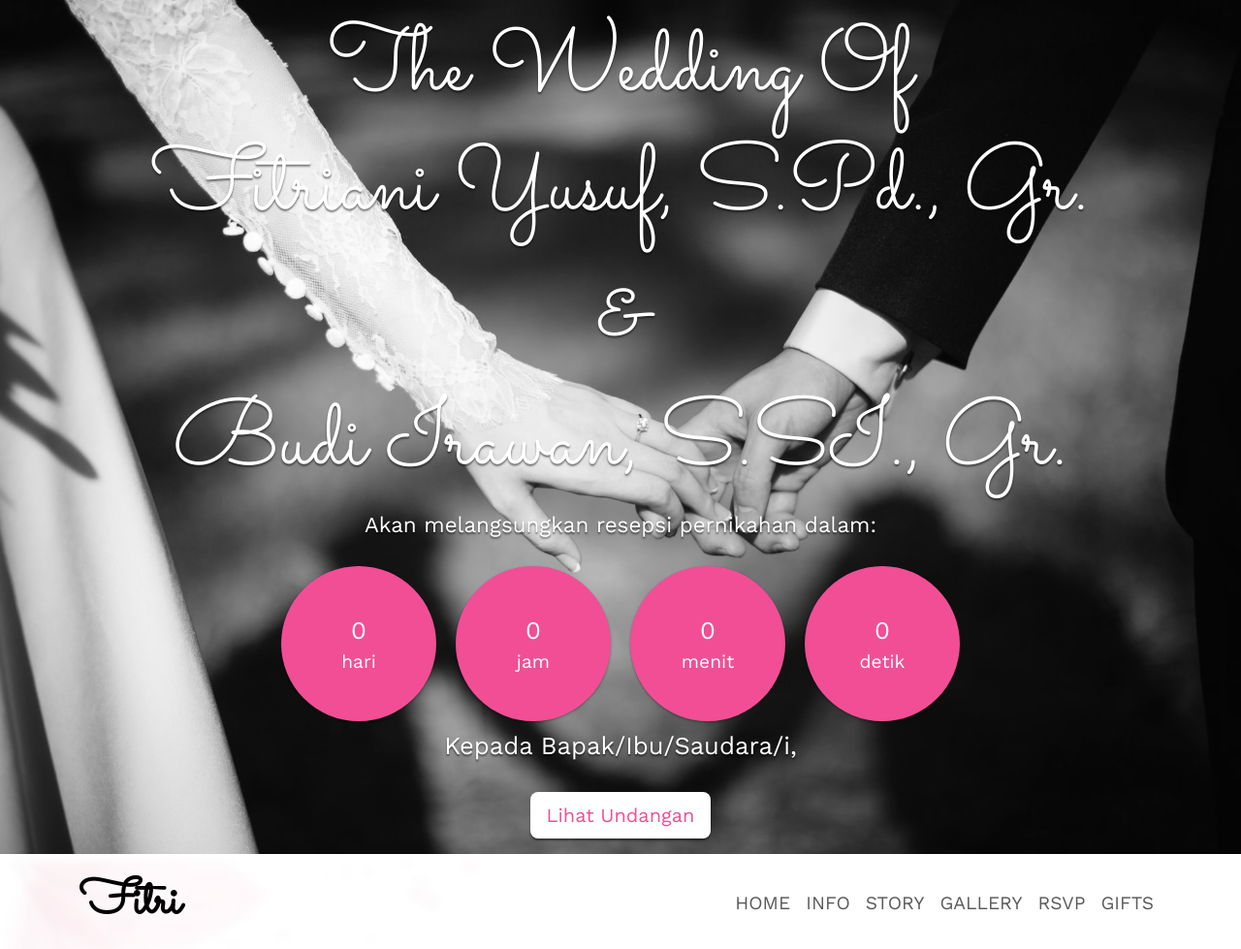
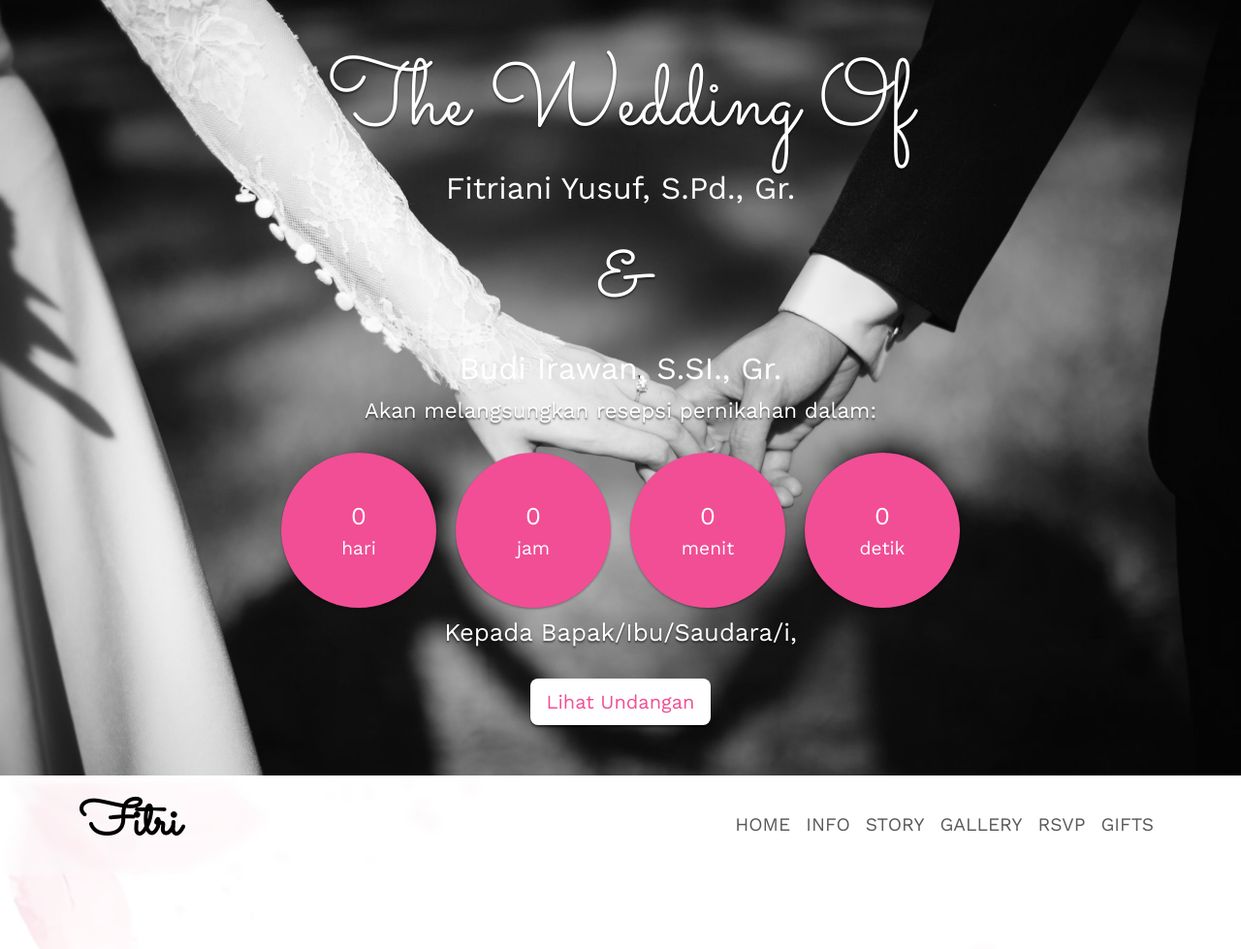
Before and after one commit to budiirawan12/UndanganNikah1, a plain HTML site: page index.html in a window 1280 px wide. Shown: the top 979 px of the page at 97% size. Drawn offline with nearby package versions, Linux system fonts and the light colour scheme; some packages are replaced by stand-ins of ours; a script that the page names is missing.

Commit message:
Add files via upload

```diff
--- a/index.html
+++ b/index.html
@@ -30,9 +30,9 @@
     class="hero w-100 h-100 p-3 mx-auto text-center d-flex justify-content-center align-items-center text-white">
     <main>
       <h1>The Wedding Of</h1>
-	  <h1>Fitriani Yusuf, S.Pd., Gr.</h1>
+	  <h2>Fitriani Yusuf, S.Pd., Gr.</h2>
 	  <p><h1> & </p> </h1></P>
-	  <h1>Budi Irawan, S.SI., Gr.</h1>
+	  <h2>Budi Irawan, S.SI., Gr.</h2>
       <p>Akan melangsungkan resepsi pernikahan dalam:</p>
       <div class="simply-countdown"></div>
 	  <h4>Kepada <span>Bapak/Ibu/Saudara/i, </span></h4>
```
